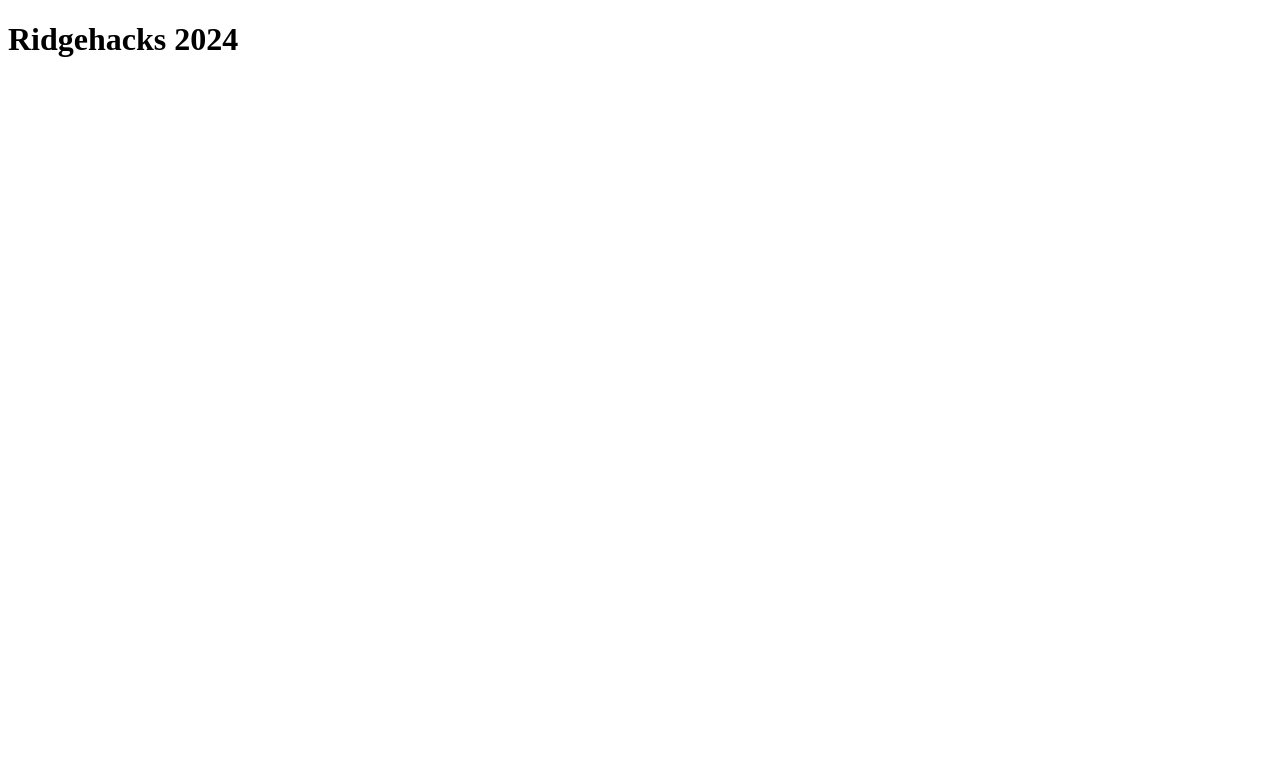
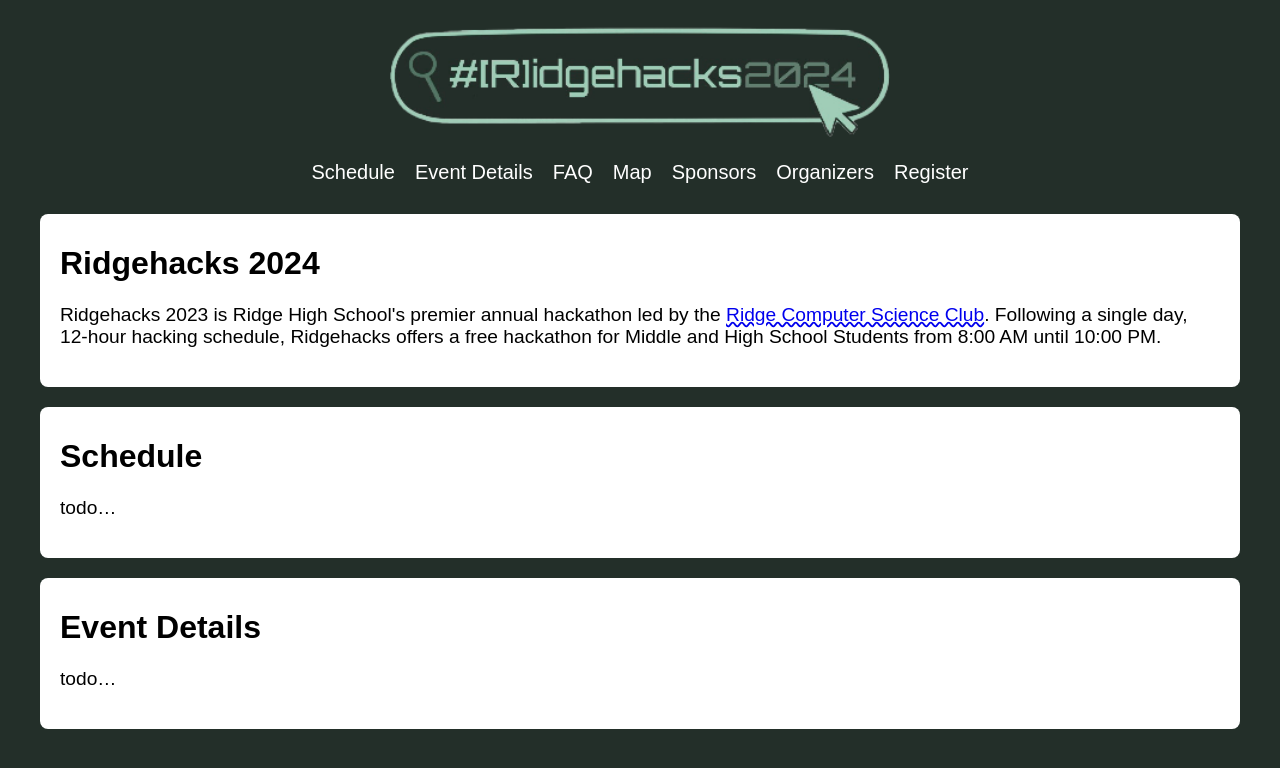
Before and after one commit to connorslade/ridgehacks2025, a Svelte app: page / in a window 1280 px wide. Shown: the top 768 px of the page. Built offline with nearby package versions, Linux system fonts and the light colour scheme.

Commit message:
Start on home page

```diff
--- a/index.html
+++ b/index.html
@@ -5,6 +5,12 @@
     <link rel="icon" type="image/svg+xml" href="/favicon.ico" />
     <meta name="viewport" content="width=device-width, initial-scale=1.0" />
     <title>Ridgehacks 2024</title>
+    <style>
+      body {
+        margin: 0;
+        padding: 0;
+      }
+    </style>
   </head>
   <body>
     <div id="app"></div>
--- a/package.json
+++ b/package.json
@@ -12,8 +12,10 @@
   "devDependencies": {
     "@sveltejs/vite-plugin-svelte": "^3.0.1",
     "@tsconfig/svelte": "^5.0.2",
+    "sass": "^1.70.0",
     "svelte": "^4.2.8",
     "svelte-check": "^3.6.2",
+    "svelte-preprocess": "^5.1.3",
     "tslib": "^2.6.2",
     "typescript": "^5.2.2",
     "vite": "^5.0.8"
--- a/src/App.svelte
+++ b/src/App.svelte
@@ -1 +1,89 @@
-<h1>Ridgehacks 2024</h1>
+<script type="ts">
+  import logo from "./assets/logo.png";
+</script>
+
+<main>
+  <img src={logo} alt="Ridgehacks 2024 logo" class="logo" />
+
+  <div class="navbar">
+    <a href="/">Schedule</a>
+    <a href="/">Event Details</a>
+    <a href="/">FAQ</a>
+    <a href="/">Map</a>
+    <a href="/">Sponsors</a>
+    <a href="/">Organizers</a>
+    <a href="/">Register</a>
+  </div>
+
+  <div class="sections">
+    <div class="section">
+      <h1>Ridgehacks 2024</h1>
+      <!-- TODO: This was just copied from 2023 ridgehacks -->
+      <p>
+        Ridgehacks 2023 is Ridge High School's premier annual hackathon led by
+        the <a href="ridgecompsci.club">Ridge Computer Science Club</a>.
+        Following a single day, 12-hour hacking schedule, Ridgehacks offers a
+        free hackathon for Middle and High School Students from 8:00 AM until
+        10:00 PM.
+      </p>
+    </div>
+
+    <div class="section">
+      <h1>Schedule</h1>
+
+      <p>todo&hellip;</p>
+    </div>
+
+    <div class="section">
+      <h1>Event Details</h1>
+
+      <p>todo&hellip;</p>
+    </div>
+  </div>
+</main>
+
+<style lang="scss">
+  main {
+    background-color: var(--background-color);
+    font-family: sans-serif;
+  }
+
+  .logo {
+    position: relative;
+    left: 50%;
+    transform: translateX(-50%);
+    width: 500px;
+    margin-bottom: -20px;
+  }
+
+  .navbar {
+    display: flex;
+    justify-content: center;
+    gap: 20px;
+    margin-top: 20px;
+    margin-bottom: 30px;
+
+    & a {
+      text-decoration: none;
+      color: #fff;
+      font-size: 20px;
+    }
+  }
+
+  .sections {
+    margin: 0;
+    max-width: 1200px;
+
+    position: relative;
+    left: 50%;
+    transform: translateX(-50%);
+
+    & .section {
+      border-radius: 8px;
+      background-color: var(--foreground-color);
+      padding: 20px;
+      padding-top: 10px;
+      margin-bottom: 20px;
+    }
+  }
+</style>
--- a/src/main.ts
+++ b/src/main.ts
@@ -1,3 +1,4 @@
+import "./style/main.scss";
 import App from "./App.svelte";
 
 const app = new App({
--- /dev/null
+++ b/src/style/main.scss
@@ -0,0 +1,24 @@
+:root {
+  --background-color: #232f29;
+  --accent-color: #9eccb3;
+  --foreground-color: #ffffff;
+}
+
+body {
+  background-color: var(--background-color);
+  font-family: Arial, sans-serif;
+  margin: 0;
+  padding: 0;
+}
+
+p {
+  font-size: 1.2em;
+}
+
+h1 {
+  font-size: 2em;
+}
+
+a {
+  text-decoration-style: wavy;
+}
```
Also changed, not shown: src/assets/logo.png (added), 1 other file (tests, documents, lock files or other folders).
